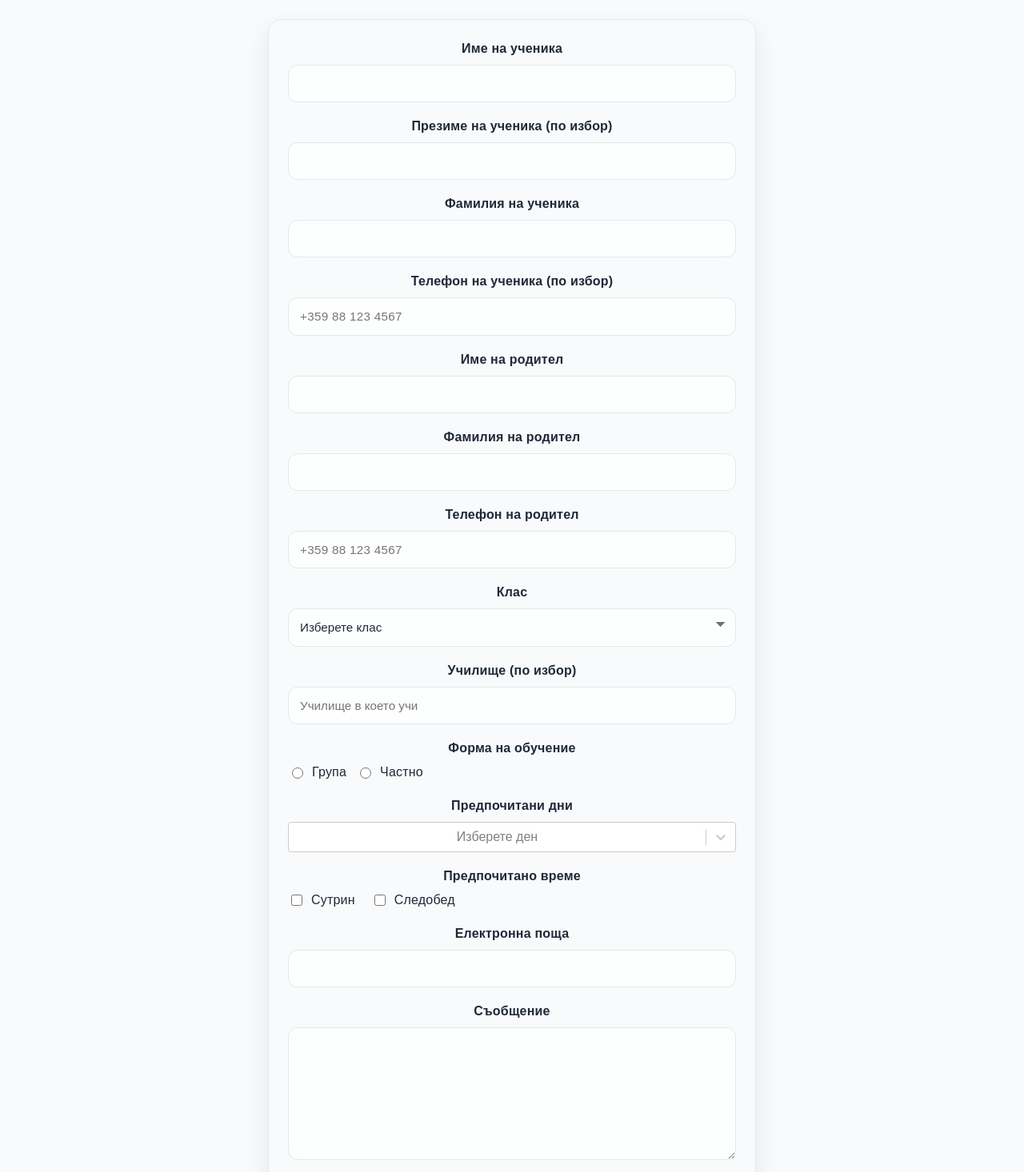
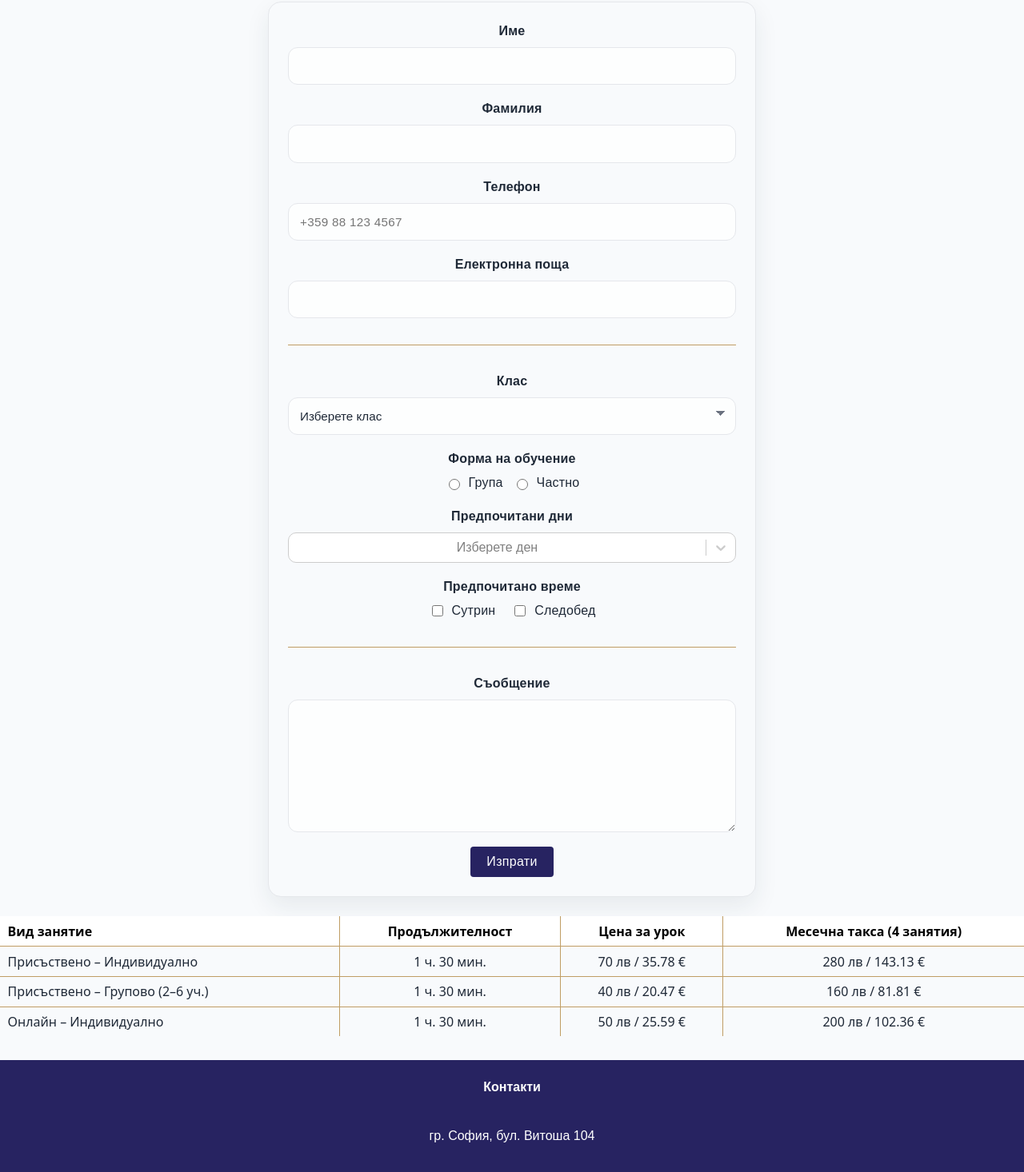
Before and after one commit to Truesdale2353/rehab, a React (Vite) app: page / in a window 1280 px wide. Shown: the part 1120-2586 px from the top of the page at 80% size. Built offline with nearby package versions, Linux system fonts and the light colour scheme.

Commit message:
redesign vol1

```diff
--- a/src/App.css
+++ b/src/App.css
@@ -14,10 +14,13 @@
   --hero-overlay: rgba(0, 0, 0, .35);
 }
 
+.prices-table {
+  margin-bottom: 30px;
+}
 :root {
   max-width: 1280px;
   margin: 0 auto;
-  padding: 2rem;
+  padding: 0, 2rem;
   text-align: center;
   background-color: var(--bg);
   ;
@@ -58,19 +61,25 @@
   display: flex;
   align-items: center;
   justify-content: space-between;
-  padding: 10px 10px;
+  padding: 20px 20px;
 }
 
 .logo {
   max-width: 6vh;
 }
 
+.nav{
+  width: 100%;
+}
+
 .nav ul {
+  justify-content: center;
   list-style: none;
   display: flex;
   gap: 20px;
   margin: 0;
   padding: 0;
+  font-size: 1.1em;
 }
 
 .nav a {
@@ -118,6 +127,11 @@
 
 .hero-ctas .btn {
   margin: 10px;
+}
+
+.btn.primary:hover {
+  background-color: #F59E0B; /* darker blue on hover */
+  transform: translateY(-2px); /* slight lift effect */
 }
 
 .btn.primary {
@@ -188,6 +202,9 @@
     display: flex;
     flex-direction: column;
   }
+  nav-container img{
+    display: none;
+  }
 }
 
 .about-img {
@@ -239,7 +256,6 @@
   display: flex;
   flex-direction: column;
   flex-wrap: wrap;
-  gap: 10px;
   justify-content: space-between;
 }
 
@@ -275,16 +291,29 @@
   /* Greyish inner borders only */
   tbody td,
   thead th {
-    border-bottom: 1px solid #444;
-    /* horizontal inner lines */
+    border-bottom: 1px solid #c09d64;
   }
 
   tbody tr td+td,
   thead tr th+th {
     text-align: center;
-    border-left: 1px solid #444;
+    border-left: 1px solid #c09d64;
     /* vertical inner lines */
   }
+  tbody tr:last-child td {
+  border-bottom: none;
+}
+}
+
+.service-item:hover .service-icon {
+  animation: jump 1.3s infinite;
+}
+
+@keyframes jump {
+  0%   { transform: translateY(0); }
+  30%  { transform: translateY(-15px); }
+  60%  { transform: translateY(5px); }
+  100% { transform: translateY(0); }
 }
 
 @keyframes slideUp {
--- a/src/App.tsx
+++ b/src/App.tsx
@@ -18,7 +18,6 @@ function App() {
       <div className="homepage">
         <header className="header sticky">
           <div className="nav-container">
-            <img src={brand.logo} alt={brand.alt || 'Лого'} className="logo" />
             <nav className="nav">
               <ul>
                 {navigation.map(item => (
--- a/src/contact-form/contactForm.css
+++ b/src/contact-form/contactForm.css
@@ -110,6 +110,7 @@ form > div > div{
   display: flex;
   flex-wrap: wrap;
   gap: 8px 12px;
+  justify-content: center;
 }
 
 /* Make radio/checkbox labels sit inline nicely */
@@ -126,7 +127,7 @@ input[type="radio"],
 input[type="checkbox"]{
   width: 1.05em;
   height: 1.05em;
-  accent-color: var(--primary);    /* modern, falls back gracefully */
+  accent-color:#c09d64;    /* modern, falls back gracefully */
   cursor: pointer;
 }
 
@@ -178,4 +179,16 @@ input[type="tel"]{
 }
 .dropdown-container .rs__menu div div{
       display: flex ;
+      align-items: center;
 }
+
+.dropdown-container div div{
+      border-radius: 10px;
+}
+.line-span {
+  display: block;          /* make span behave like a div */
+  height: 1px;             /* line thickness */
+  width: 100%;             /* full width */
+  background-color: #c09d64;  /* line color */
+  margin: 15px 0;          /* spacing */
+}
--- a/src/contact-form/contactForm.tsx
+++ b/src/contact-form/contactForm.tsx
@@ -20,24 +20,18 @@ const ContactForm = ({ formId }: ContactFormProps) => {
     <form onSubmit={handleSubmit}>
       {/* Име, Презиме, Фамилия на ученика */}
       <div>
-        <label htmlFor="studentFirstName">Име на ученика</label>
+        <label htmlFor="studentFirstName">Име </label>
         <input id="studentFirstName" name="student.firstName" required type='text' />
         <ValidationError prefix="Име на ученика" field="student.firstName" errors={state.errors} />
       </div>
       <div>
-        <label htmlFor="studentMiddleName">Презиме на ученика (по избор)</label>
-        <input id="studentMiddleName" name="student.middleName" type='text' />
-        <ValidationError prefix="Презиме на ученика" field="student.middleName" errors={state.errors} />
-      </div>
-      <div>
-        <label htmlFor="studentLastName">Фамилия на ученика</label>
+        <label htmlFor="studentLastName">Фамилия </label>
         <input id="studentLastName" name="student.lastName" required type='text' />
         <ValidationError prefix="Фамилия на ученика" field="student.lastName" errors={state.errors} />
       </div>
-
       {/* Телефон на ученика (optional) */}
       <div>
-        <label htmlFor="studentPhone">Телефон на ученика (по избор)</label>
+        <label htmlFor="studentPhone">Телефон </label>
         <input
           id="studentPhone"
           name="student.phone"
@@ -48,34 +42,13 @@ const ContactForm = ({ formId }: ContactFormProps) => {
         />
         <ValidationError prefix="Телефон на ученика" field="student.phone" errors={state.errors} />
       </div>
-
-      {/* Име Фамилия на родител */}
-      <div>
-        <label htmlFor="parentFirstName">Име на родител</label>
-        <input id="parentFirstName" name="parent.firstName" type='text' required />
-        <ValidationError prefix="Име на родител" field="parent.firstName" errors={state.errors} />
-      </div>
-      <div>
-        <label htmlFor="parentLastName">Фамилия на родител</label>
-        <input id="parentLastName" name="parent.lastName" type='text' required />
-        <ValidationError prefix="Фамилия на родител" field="parent.lastName" errors={state.errors} />
+            <div>
+        <label htmlFor="email">Електронна поща</label>
+        <input id="email" type="email" name="email" required />
+        <ValidationError prefix="Email" field="email" errors={state.errors} />
       </div>
 
-      {/* Телефон на родител */}
-      <div>
-        <label htmlFor="parentPhone">Телефон на родител</label>
-        <input
-          id="parentPhone"
-          name="parent.phone"
-          type="tel"
-          inputMode="tel"
-          placeholder="+359 88 123 4567"
-          pattern="^[+0-9()\\s-]{6,}$"
-          required
-        />
-        <ValidationError prefix="Телефон на родител" field="parent.phone" errors={state.errors} />
-      </div>
-
+<span className='line-span'></span>
       {/* Клас (5–12) */}
       <div>
         <label htmlFor="grade">Клас</label>
@@ -86,13 +59,6 @@ const ContactForm = ({ formId }: ContactFormProps) => {
           ))}
         </select>
         <ValidationError prefix="Клас" field="grade" errors={state.errors} />
-      </div>
-
-      {/* Училище (optional) */}
-      <div>
-        <label htmlFor="school">Училище (по избор)</label>
-        <input id="school" name="school" placeholder="Училище в което учи" type='text' />
-        <ValidationError prefix="Училище" field="school" errors={state.errors} />
       </div>
 
       {/* Група / Частно (радио) */}
@@ -137,13 +103,8 @@ const ContactForm = ({ formId }: ContactFormProps) => {
         </div>
         <ValidationError prefix="Предпочитано време" field="timeOfDay" errors={state.errors} />
       </div>
+<span className='line-span'></span>
 
-      {/* Имейл за потвърждение (запазвам оригиналното поле) */}
-      <div>
-        <label htmlFor="email">Електронна поща</label>
-        <input id="email" type="email" name="email" required />
-        <ValidationError prefix="Email" field="email" errors={state.errors} />
-      </div>
 
       {/* Допълнително съобщение (запазвам оригиналното поле) */}
       <div>
@@ -152,7 +113,7 @@ const ContactForm = ({ formId }: ContactFormProps) => {
         <ValidationError prefix="Message" field="message" errors={state.errors} />
       </div>
 
-      <button type="submit" disabled={state.submitting}>
+      <button type="submit" className='btn primary' disabled={state.submitting}>
         {state.submitting ? 'Изпращане…' : 'Изпрати'}
       </button>
     </form>
```
